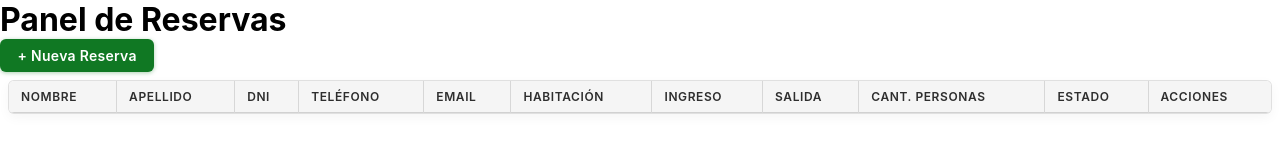
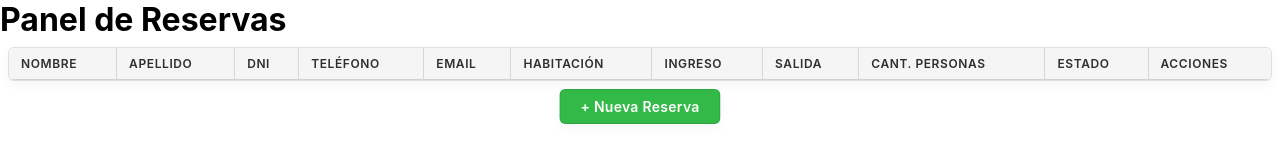
Before and after one commit to LucasIbanez13/Trabajo-Practico-Hotel, a website with bundled scripts: page frontend/index.html in a window 1280 px wide. Built offline with nearby package versions, Linux system fonts and the light colour scheme; no server answers.

Commit message:
estilo: cambiar boton de crear reserva

```diff
--- a/frontend/css/style.css
+++ b/frontend/css/style.css
@@ -96,6 +96,7 @@
 .reservas-table__cell--estado span {
     display: inline-block;
     padding: 0.2rem 0.65rem;
+    text-transform: capitalize;
     border-radius: 0.25rem;
     font-size: 0.75rem;
     font-weight: 600;
@@ -192,29 +193,32 @@
 }
 
 .btn-nueva-reserva {
-    background-color: oklch(50% 0.15 145);
+    position: sticky;
+    bottom:1rem;
+    border: 1px solid var(--border);
+    left: 50%;
+    transform: translateX(-50%);
+    width: fit-content;
+    border-radius: 0.375rem;
+    box-shadow: var(--shadow);
+    padding: 0.5rem 1.25rem;
+    background-color: oklch(69.09% 0.19174 145.572);
+    margin-top: 0.5rem;
     color: white;
-    border: none;
-    border-radius: 0.375rem;
-    padding: 0.5rem 1.1rem;
     font-size: 0.875rem;
     font-weight: 600;
     cursor: pointer;
     transition: background-color 0.15s, box-shadow 0.15s, transform 0.1s;
-    box-shadow: 0 1px 4px oklch(50% 0.15 145 / 0.35);
     letter-spacing: 0.02em;
 }
 
 .btn-nueva-reserva:hover {
-    background-color: oklch(44% 0.15 145);
-    box-shadow: 0 3px 10px oklch(50% 0.15 145 / 0.45);
-    transform: translateY(-1px);
+    background-color: oklch(60.947% 0.1437 145.853);
 }
 
 .btn-nueva-reserva:active {
     background-color: oklch(38% 0.15 145);
     box-shadow: none;
-    transform: translateY(0);
 }
 
 /* ── Modal Crear Reserva ── */
--- a/frontend/index.html
+++ b/frontend/index.html
@@ -11,7 +11,6 @@
 <body>
     <header class="header">
         <h1 class="header__title">Panel de Reservas</h1>
-        <button class="btn-nueva-reserva" id="btn-nueva-reserva">+ Nueva Reserva</button>
     </header>
     <main class="main">
         <section class="form-section" id="form-section"></section>
@@ -36,6 +35,7 @@
                     <tbody class="reservas-table__body" id="tabla-reservas"></tbody>
                 </table>
             </div>
+            <button class="btn-nueva-reserva" id="btn-nueva-reserva">+ Nueva Reserva</button>
         </section>
     </main>
 
```
